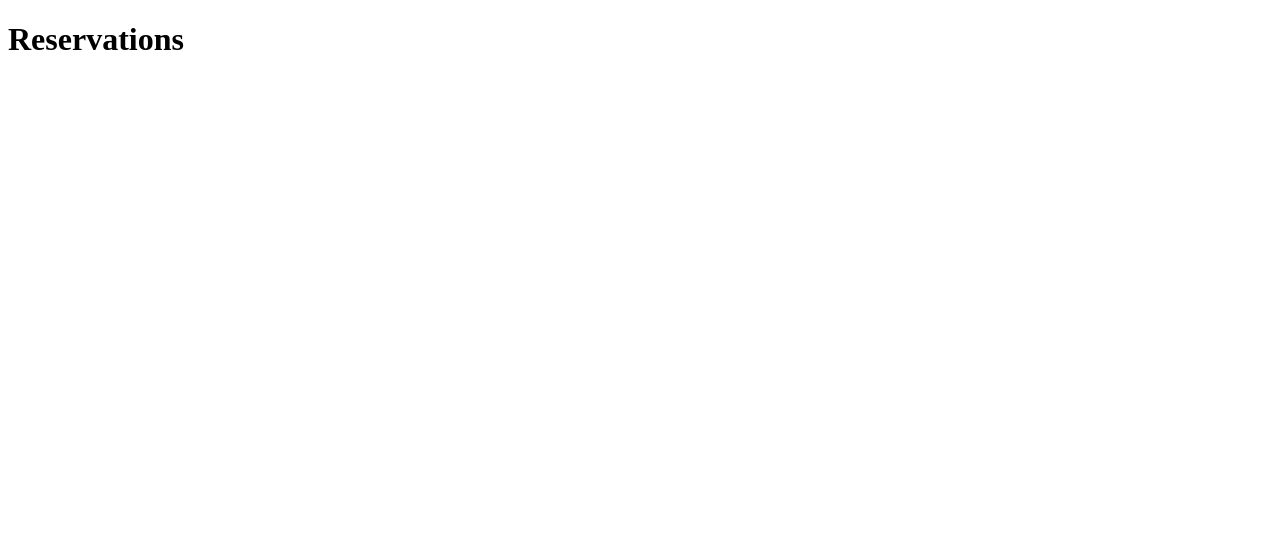
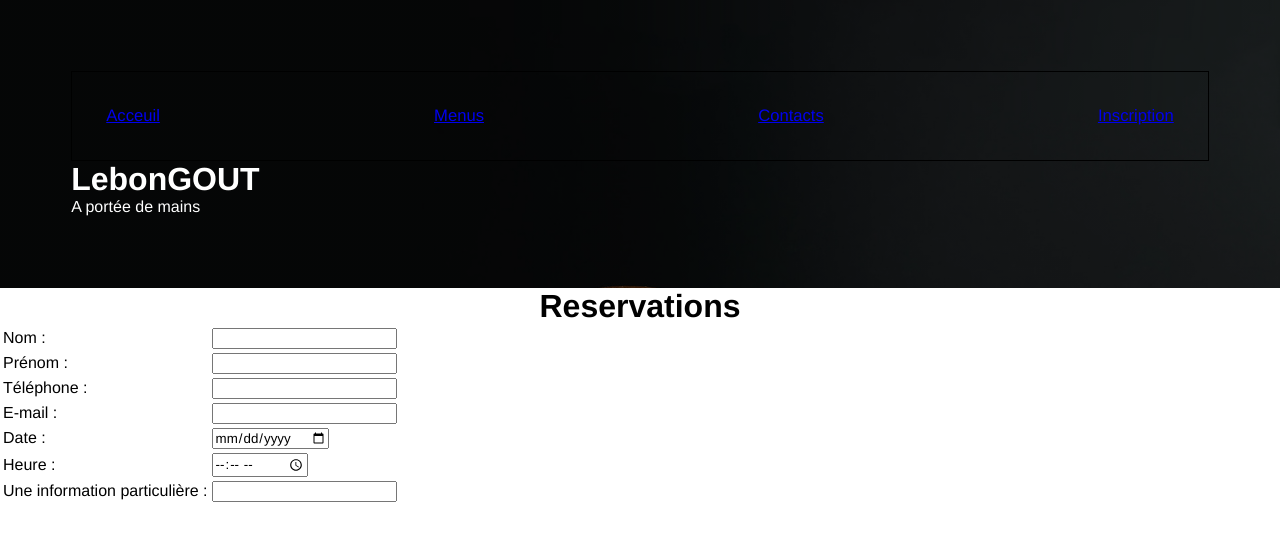
Before and after one commit to MustaphaMab/projet-restaurant, a plain HTML site: page reservation.html in a window 1280 px wide. Drawn offline with Linux system fonts and the light colour scheme.

```diff
--- /dev/null
+++ b/assets/css/contact.css
@@ -0,0 +1,92 @@
+*{
+    box-sizing: border-box;
+    margin: 0;
+
+}
+/* *************************header***************************************** */
+h4 {
+    font-family:'Franklin Gothic Medium', 'Arial Narrow', Arial, sans-serif;
+
+}
+
+.nav {
+
+    font-size: 130%;
+     text-align: center;
+     border: solid 1px black;
+ }
+ .menu_burger {
+
+    display: flex;
+    justify-content: space-between;
+    font-family:'Franklin Gothic Medium', 'Arial Narrow', Arial, sans-serif;
+    margin: 3%;
+    font-size: 80%;
+
+ }
+ .titre {
+     width: 50%;
+     text-align:center;
+
+     font-family: 'Franklin Gothic Medium', 'Arial Narrow', Arial, sans-serif;
+ }
+ .sousDivHeader {
+ margin: 5%;
+     text-align:left;
+ }
+
+ .divHeader {
+     background-color: #000000;
+     background-image: linear-gradient(rgba(0, 0, 0, 0.6), rgba(0, 0, 0, 0.6)), url(../img/hero-bg.jpg);
+     background-position: top;
+     background-size: cover;
+     color: #ffffff;
+     padding: 0.5rem;
+     text-align: center;
+     font-family: 'Franklin Gothic Medium', 'Arial Narrow', Arial, sans-serif;
+   }
+
+ .imgHeader{
+
+     width: 90%;
+ }
+ /* **************************************** fin header ******************************************************** */
+ .toutHorsHaeder {
+
+    padding: 10%;
+ }
+
+ h1 {
+
+    margin-bottom: 8%;
+}
+
+ a {
+    text-align: center;
+    padding: 3%;
+    width: 20%;
+    text-align: center;
+    text-decoration: none;
+}
+
+.fa-facebook {
+    background: #3B5998;
+    color: white;
+    font-size: 100%;
+
+}
+.fa-twitter {
+    background: #55ACEE;
+    color: white;
+	font-size: 100%;
+	}
+	.fa-linkedin {
+	  background: #55AAEE;
+      color: white;
+	  font-size: 100%;
+	}
+
+    footer {
+        padding-top: 50%;
+
+    }
--- /dev/null
+++ b/assets/css/navbar.css
@@ -0,0 +1,47 @@
+* {
+    box-sizing: border-box;
+    margin: 0;
+    font-family: "Franklin Gothic Medium", "Arial Narrow", Arial, sans-serif;
+  }
+
+  .nav {
+
+    font-size: 130%;
+     text-align: center;
+     border: solid 1px black;
+ }
+ .menu_burger {
+
+    display: flex;
+    justify-content: space-between;
+    font-family:'Franklin Gothic Medium', 'Arial Narrow', Arial, sans-serif;
+    margin: 3%;
+    font-size: 80%;
+
+ }
+ .titre {
+     width: 50%;
+     text-align:center;
+
+     font-family: 'Franklin Gothic Medium', 'Arial Narrow', Arial, sans-serif;
+ }
+ .sousDivHeader {
+ margin: 5%;
+     text-align:left;
+ }
+
+ .divHeader {
+     background-color: #000000;
+     background-image: linear-gradient(rgba(0, 0, 0, 0.6), rgba(0, 0, 0, 0.6)), url(../img/hero-bg.jpg);
+     background-position: top;
+     background-size: cover;
+     color: #ffffff;
+     padding: 0.5rem;
+     text-align: center;
+     font-family: 'Franklin Gothic Medium', 'Arial Narrow', Arial, sans-serif;
+   }
+
+ .imgHeader{
+
+     width: 90%;
+ }
--- /dev/null
+++ b/assets/css/reservation.css
@@ -0,0 +1,48 @@
+* {
+    box-sizing: border-box;
+    margin: 0;
+    font-family: "Franklin Gothic Medium", "Arial Narrow", Arial, sans-serif;
+}
+
+
+.nav {
+
+    font-size: 130%;
+     text-align: center;
+     border: solid 1px black;
+ }
+ .menu_burger {
+
+    display: flex;
+    justify-content: space-between;
+    font-family:'Franklin Gothic Medium', 'Arial Narrow', Arial, sans-serif;
+    margin: 3%;
+    font-size: 80%;
+
+ }
+ .titre {
+     width: 50%;
+     text-align:center;
+
+     font-family: 'Franklin Gothic Medium', 'Arial Narrow', Arial, sans-serif;
+ }
+ .sousDivHeader {
+ margin: 5%;
+     text-align:left;
+ }
+
+ .divHeader {
+     background-color: #000000;
+     background-image: linear-gradient(rgba(0, 0, 0, 0.6), rgba(0, 0, 0, 0.6)), url(../img/hero-bg.jpg);
+     background-position: top;
+     background-size: cover;
+     color: #ffffff;
+     padding: 0.5rem;
+     text-align: center;
+     font-family: 'Franklin Gothic Medium', 'Arial Narrow', Arial, sans-serif;
+   }
+
+ .imgHeader{
+
+     width: 90%;
+ }
--- a/assets/css/style.css
+++ b/assets/css/style.css
@@ -1,6 +1,6 @@
 *{
     box-sizing: border-box;
-    margin: 0;
+    margin: 0%;
 }
 /* +++++++++++++++++++++++++++++++++++++++ DEBUT CSS PAGE INDEX.HTML +++++++++++++++++++++++++++++++++++++++++++ */
 main
--- a/reservation.html
+++ b/reservation.html
@@ -1,11 +1,66 @@
 <!DOCTYPE html>
 <html lang="en">
+
 <head>
-    <meta charset="UTF-8">
-    <meta name="viewport" content="width=device-width, initial-scale=1.0">
+    <meta charset="UTF-8" />
+    <meta name="viewport" content="width=device-width, initial-scale=1.0" />
+    <link rel="stylesheet" href="./assets/css/reservation.css">
     <title>Réservations</title>
 </head>
+
 <body>
-    <h1>Reservations</h1>
+    <!-- ********************************** barre navigation  -->
+   <header>
+    <div class="divHeader">
+        <div class="sousDivHeader">
+            <nav class="nav">
+                <div class="menu_burger">
+                    <div><a href="./index.html">Acceuil</a></div>
+                    <div><a href="./menuss.html">Menus</a></div>
+                    <div><a href="./contact.html">Contacts</a></div>
+                    <div><a href="./inscription.html">Inscription</a></div>
+                </div>
+            </nav>
+            <h1 class="titre_header">LebonGOUT</h1>
+            <p>A portée de mains</p>
+        </div>
+    </div>
+</header>
+<!-- ************************************************************* -->
+    <center><h1>Reservations</h1></center>
+
+    <form>
+        <table>
+          <tr>
+            <td><label for="name">Nom :</label></td>
+            <td><input type="text" id="name" name="name"></td>
+          </tr>
+          <tr>
+            <td><label for="prenom">Prénom :</label></td>
+            <td><input type="text" id="prenom" name="prenom"></td>
+          </tr>
+          <tr>
+            <td><label for="phone">Téléphone :</label></td>
+            <td><input type="number" id="phone" name="phone"></td>
+          </tr>
+          <tr>
+            <td><label for="mail">E-mail :</label></td>
+            <td><input type="email" id="mail" name="mail"></td>
+          </tr>
+          <tr>
+            <td><label for="date">Date :</label></td>
+            <td><input type="date" id="date" name="date"></td>
+          </tr>
+          <tr>
+            <td><label for="heure">Heure :</label></td>
+            <td><input type="time" id="heure" name="heure"></td>
+          </tr>
+          <tr>
+            <td><label for="commentaire">Une information particulière :</label></td>
+            <td><input type="text" id="commentaire" name="commentaire"></td>
+          </tr>
+        </table>
+      </form>
 </body>
+
 </html>
```
Also changed, not shown: contact.html (added, +70 -0 lines), index.html (+3 -3 lines), inscription.html (+1 -1 lines), menuss.html (+8 -5 lines), navbar.html (added, +26 -0 lines), nousContacter.html (deleted, +0 -11 lines), assets/img/interieur_resto.jpeg (added), assets/img/roasted-chicken-4177251_1280.jpg (added), 1 other file.
